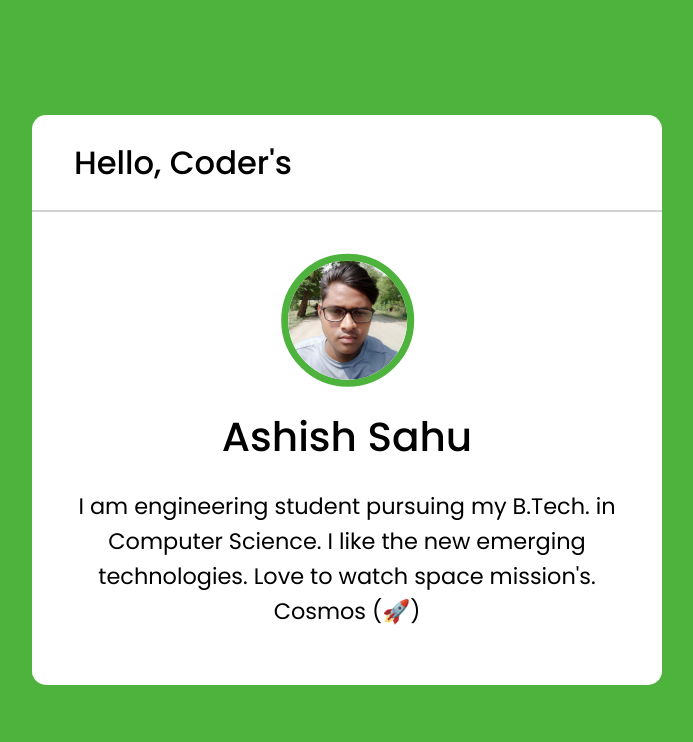
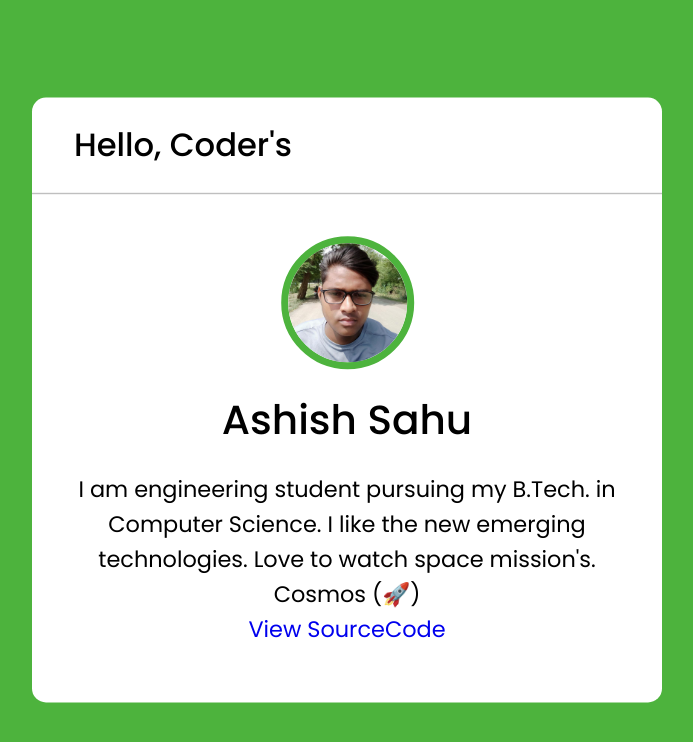
Before and after one commit to itsashishsahu/Draggable-Div, a plain HTML site: page index.html in a window 1280 px wide. Shown: the whole page, without its empty margins (293-986 px from the left). Drawn offline with nearby package versions, Linux system fonts and the light colour scheme.

Commit message:
Final Changes

```diff
--- a/index.html
+++ b/index.html
@@ -20,6 +20,7 @@
             <!-- <div class="icon"><i class="bx bx-move"></i></div> -->
             <div class="title">Ashish Sahu</div>
             <p>I am engineering student pursuing my B.Tech. in Computer Science. I like the new emerging technologies. Love to watch space mission's. Cosmos (🚀)</p>
+            <a href="https://github.com/itsashishsahu/Draggable-Div" target="_blank">View SourceCode</a>
         </div>
     </div>
 
--- a/style.css
+++ b/style.css
@@ -5,6 +5,7 @@
     padding: 0;
     box-sizing: border-box;
     font-family: "Poppins", sans-serif;
+    text-decoration: none;
 }
 body{
     background: #4DB33D;
```
